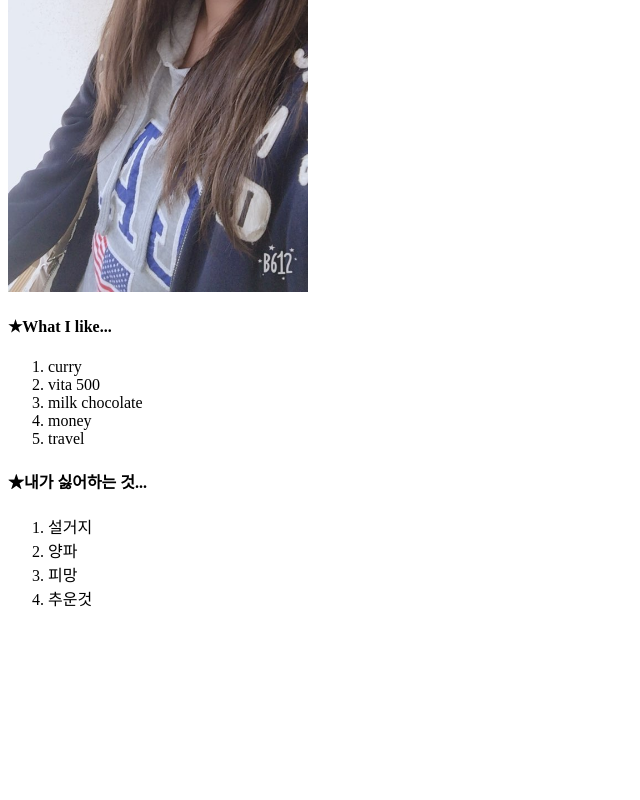
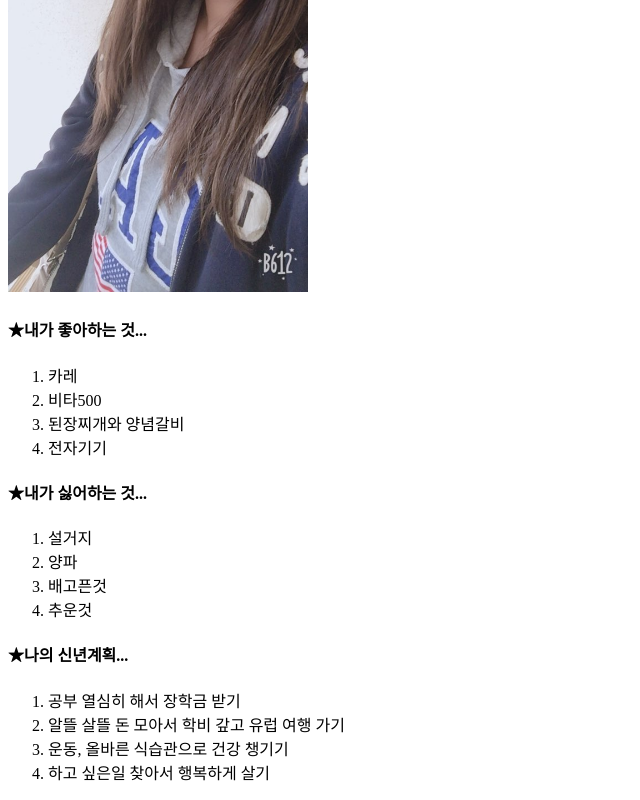
Before and after one commit to sarashe/hkfamily, a plain HTML site: page 2.html in a window 1280 px wide. Shown: the part 442-1242 px from the top of the page, without its empty margins (0-640 px from the left). Before the commit the page ends 1068 px from the top, so only its background shows below. Drawn offline with Linux system fonts and the light colour scheme.

Commit message:
Add files via upload

```diff
--- a/2.html
+++ b/2.html
@@ -14,20 +14,26 @@
 </ol>
 <h2><strong>My name is Jinny</strong></h2>
 <img src="jinny.jpg" width="300">
-<h4> ★What I like...</h4>
+<h4> ★내가 좋아하는 것...</h4>
 <ol>
-  <li>curry</li>
-  <li>vita 500</li>
-  <li>milk chocolate</li>
-  <li>money</li>
-  <li>travel</li>
+  <li>카레</li>
+  <li>비타500</li>
+  <li>된장찌개와 양념갈비</li>
+  <li>전자기기</li>
 </ol>
 <h4> ★내가 싫어하는 것...</h4>
 <ol>
   <li>설거지</li>
   <li>양파</li>
-  <li>피망</li>
+  <li>배고픈것</li>
   <li>추운것</li>
+</ol>
+<h4> ★나의 신년계획...</h4>
+<ol>
+  <li>공부 열심히 해서 장학금 받기</li>
+  <li>알뜰 살뜰 돈 모아서 학비 갚고 유럽 여행 가기</li>
+  <li>운동, 올바른 식습관으로 건강 챙기기</li>
+  <li>하고 싶은일 찾아서 행복하게 살기</li>
 </ol>
 </body>
 </html>
```
Also changed, not shown: 1.html (+6 -8 lines), letter.html (added, +12 -0 lines), real.jpg (added).
